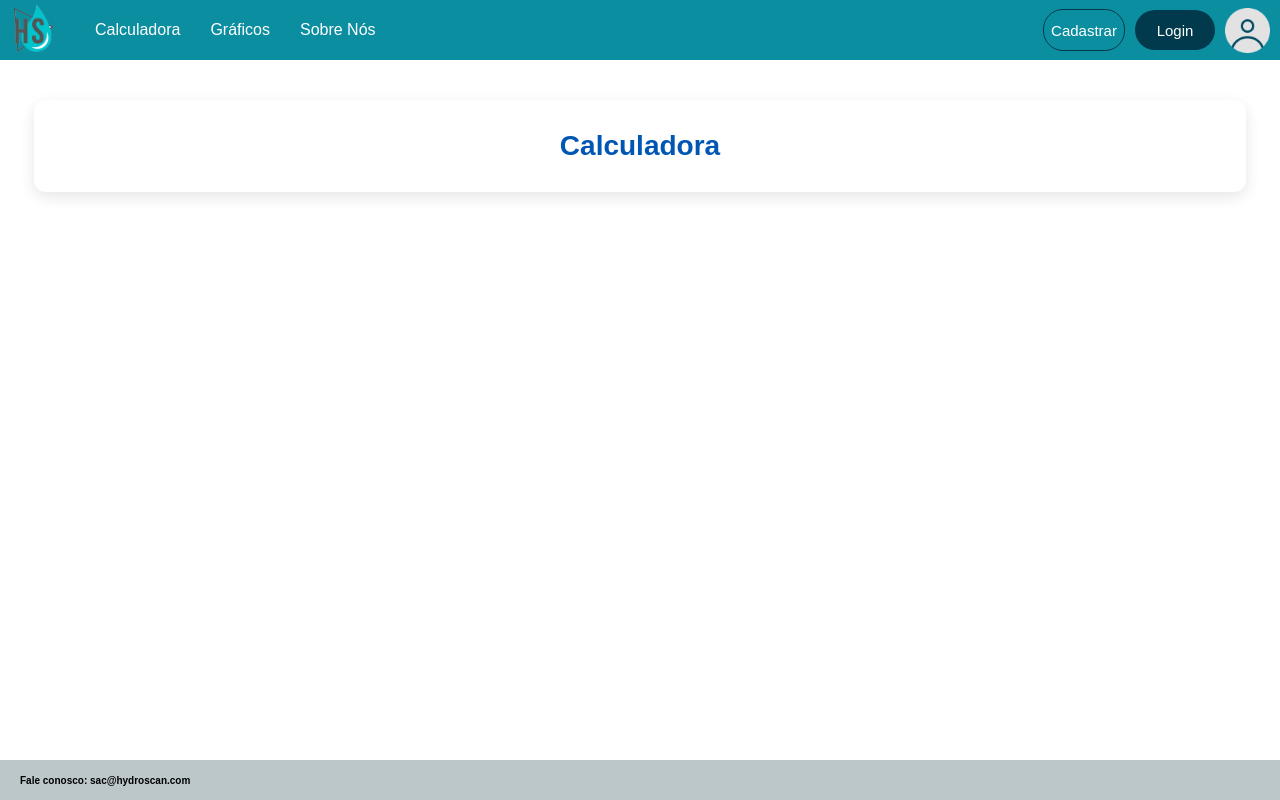
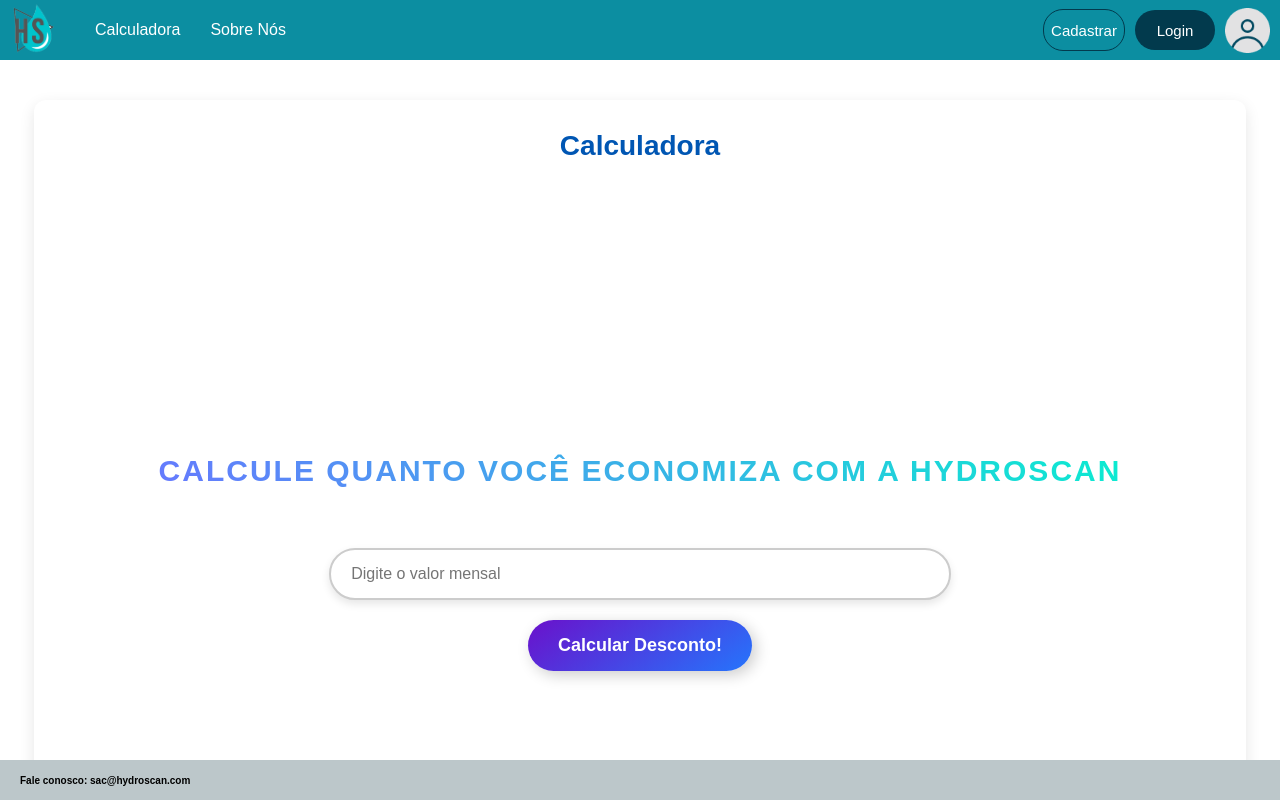
Before and after one commit to rafaarodriguesz2/Sprint-3-HydroScan, a plain HTML site: page site/pages/calculadora.html in a window 1280 px wide. Shown: the top 800 px of the page. Drawn offline with Linux system fonts and the light colour scheme.

Commit message:
Alteração acesso aos graficos após o login

```diff
--- a/site/css/pages.css
+++ b/site/css/pages.css
@@ -176,3 +176,96 @@
     font-size: 28px;
     font-weight: 600;
 }
+
+/* Calculadora Financeira */
+
+.hidden {
+    display: none;
+}
+
+.botao {
+    margin-top: 20px;
+    background: linear-gradient(145deg, #6a11cb, #2575fc);
+    color: white;
+    padding: 15px 30px;
+    font-size: 18px;
+    font-weight: bold;
+    border: none;
+    border-radius: 50px;
+    cursor: pointer;
+    box-shadow: 4px 4px 15px rgba(0, 0, 0, 0.2);
+    transition: all 0.3s ease-in-out;
+
+}
+
+.botao:hover {
+    background: linear-gradient(145deg, #2575fc, #6a11cb);
+    box-shadow: 4px 4px 20px rgba(0, 0, 0, 0.3);
+}
+
+#contato{
+    border-radius: 20px;
+}
+
+
+#h1-principal {
+    margin-bottom: 40px;
+    font-size: 30px;
+    font-weight: bold;
+    color: transparent;
+    background: linear-gradient(45deg, #6877ff, #09eecf);
+    background-clip: text;
+    text-align: center;
+    text-transform: uppercase;
+    letter-spacing: 2px;
+    padding: 20px 0;
+}
+
+.content {
+    text-align: center;
+    display: flex;
+    justify-content: center;
+    align-items: center;
+    height: calc(100vh - 60px);
+    padding: 20px;
+
+}
+
+.card {
+    width: 38%;
+    height: 80%;
+    color: white;
+    background-color: rgb(182, 182, 182);
+    padding: 20px;
+    border-radius: 10px;
+    margin: 40px;
+    text-align: left;
+}
+
+.p-style{
+    padding: 5px;
+}
+
+.card-title{
+    text-align: center;
+    padding-bottom: 50px;
+}
+
+#div_direita{
+    background-color: rgb(143, 221, 143);
+}
+#div_esquerda{
+    background-color: rgb(231, 139, 139);
+}
+
+#ipt_peso {
+    width: 60%;
+    padding: 15px 20px;
+    border-radius: 30px;
+    font-size: 16px;
+    border: 2px solid #ccc;
+    color: rgb(0, 0, 0);
+    outline: none;
+    box-shadow: 0px 4px 8px rgba(0, 0, 0, 0.1);
+    transition: all 0.3s ease;
+}
--- a/site/pages/calculadora.html
+++ b/site/pages/calculadora.html
@@ -6,6 +6,7 @@
     <meta name="viewport" content="width=device-width, initial-scale=1.0">
     <title>💧HydroScan💧</title>
     <link rel="stylesheet" href="../css/pages.css">
+    <link rel="icon" href="../img/Logo-pequena.png" type="image/x-icon">
 </head>
 
 <body>
@@ -15,7 +16,6 @@
                 <img class="img-logo" src="../img/Logo-pequena.png" alt="Logo da empresa">
             </a>
             <a href="../pages/calculadora.html">Calculadora</a>
-            <a href="../pages/graficos.html">Gráficos</a>
             <a href="../pages/sobre_nos.html">Sobre Nós</a>
 
         </nav>
@@ -32,13 +32,73 @@
 
     <section class="container">
         <h1>Calculadora</h1>
+
+        <div class="content">
+            <div id="div_ipt_btn" class="hide">
+                <h1 id="h1-principal">Calcule quanto você economiza com a HydroScan</h1>
+                <input type="text" id="ipt_peso" placeholder="Digite o valor mensal">
+                <br>
+                <button onclick="calcularDesconto()" id="btn" class="botao">Calcular Desconto!</button>
+            </div>
+
+            <!-- Div de resultados sem e com a CodeBerry -->
+            <div class="card sem-empresa hidden" id="div_esquerda"></div>
+            <div class="card com-empresa hidden" id="div_direita"></div>
+        </div>
     </section>
 
     <footer class="footer">
         <h3>Fale conosco: sac@hydroscan.com</h3>
     </footer>
 
-
 </body>
 
+<script>
+    function calcularDesconto() {
+        // Esconde o botão e o input CSS
+        document.getElementById('div_ipt_btn').classList.add("hidden");
+        // Mostra as divs de valores com a empresa e sem CSS
+        document.getElementById('div_esquerda').classList.remove("hidden");
+        document.getElementById('div_direita').classList.remove("hidden");
+
+        // Obtém o peso do input
+        var peso = Number(ipt_peso.value);
+
+        // Preço por kg de morango
+        var precoMorango = 20.83;
+
+        // Calcula o preço total, sem e com CodeBerry
+        var precoCheio = peso * precoMorango;
+        var semCodeBerry = precoCheio * 0.6;  // 60% da produção aproveitada
+        var comCodeBerry = precoCheio * 0.92;  // 92% da produção aproveitada
+
+        // Mostra as divs e os valores delas
+        div_esquerda.innerHTML = `
+            <div class="card-title">
+                <h1>❌Sem a HydroScan❌</h1>
+                <h3> Você Está Perdendo Dinheiro!</h3>
+            </div>
+            <p class="p-style">🔴 </p>
+            <p class="p-style">🔴 </p>
+            <p class="p-style">💥 </p>
+            <p class="p-style">❗ </p>
+            <p class="p-style">🚀 </p>
+        `;
+
+        div_direita.innerHTML = `
+            <div class="card-title">
+                <h1>✅ Com a HydroScan✅ </h1>
+                <h3> Mais Lucro, Menos Perda!</h3>
+            </div>
+            <p class="p-style">🟢 </p>
+            <p class="p-style">🟢 </p>
+            <p class="p-style">💡 </p>
+            <p class="p-style">💰 </p>
+            <p class="p-style">📈 </p>
+            <button class="botao" id="contato">Entre em contato📞</button>
+        `;
+    }
+
+</script>
+
 </html>
```
Also changed, not shown: site/css/login_cadastro.css (+5 -2 lines), site/index.html (+1 -1 lines), site/pages/cadastrar.html (+4 -1 lines), site/pages/graficos.html (+2 -10 lines), site/pages/login.html (+4 -1 lines), site/pages/sobre_nos.html (+1 -1 lines).
